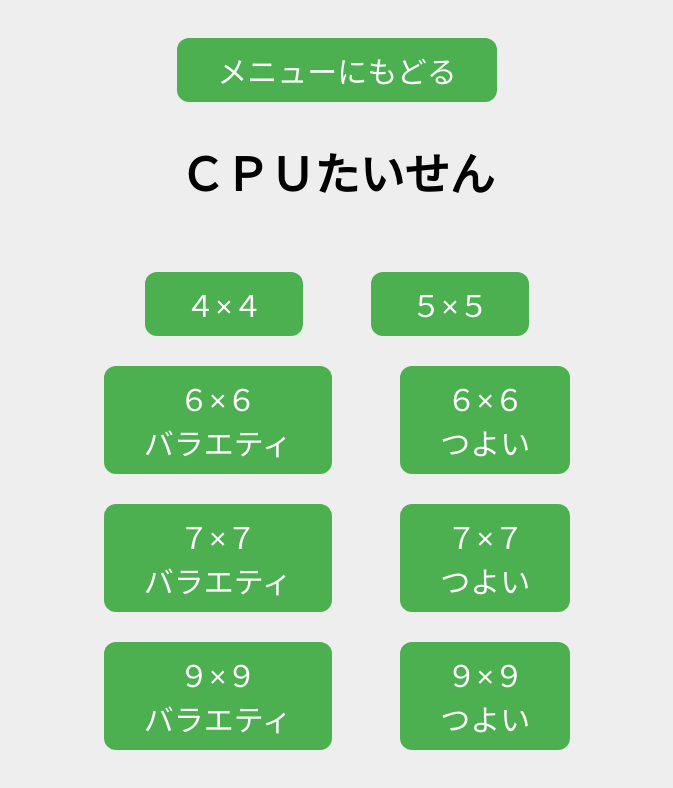
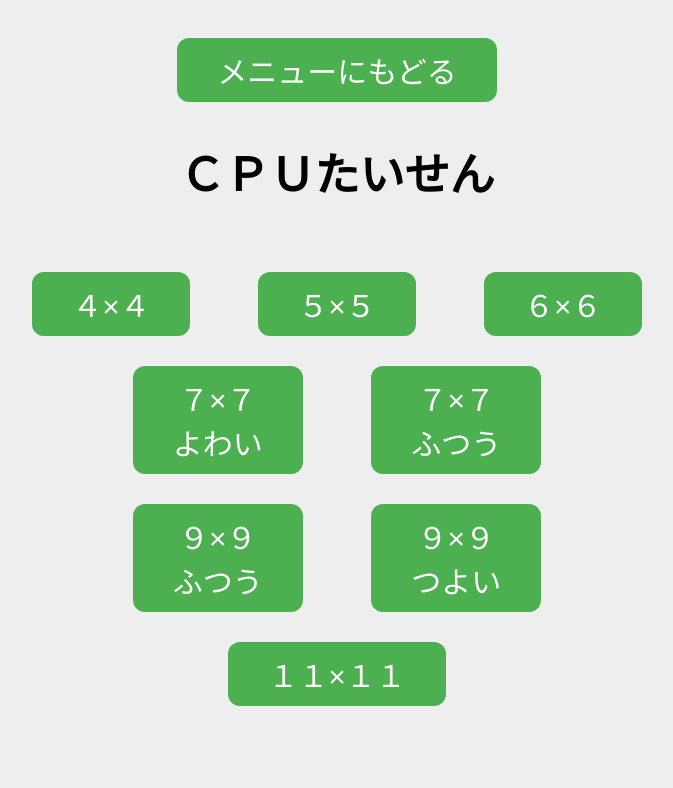
Before and after one commit to singo8068/myweb, a website: page ousamaigo/public/baneracpu.html in a window 1280 px wide. Shown: the whole page, without its empty margins (303-976 px from the left). Drawn offline with Linux system fonts and the light colour scheme.

Commit message:
Add files via upload

```diff
--- a/ousamaigo/public/baneracpu.html
+++ b/ousamaigo/public/baneracpu.html
@@ -15,18 +15,17 @@ a { display: inline-block; width: auto; margin: 30px auto 0; padding: 10px 40px;
   <a href="index.html" class="back">メニューにもどる</a>
 </div>
 <h2>ＣＰＵたいせん</h2>
-<a href="vscpu.html?size=4&maji=false&istuyo=true">４×４</a>
-　　<a href="vscpu.html?size=5&maji=false&istuyo=true">５×５</a>
+<a href="vscpu.html?size=4&maji=false&istuyo=2">４×４</a>
+　　<a href="vscpu.html?size=5&maji=false&istuyo=2">５×５</a>
+　　<a href="vscpu.html?size=6&maji=false&istuyo=2">６×６</a>
 <br/>
-<a href="vscpu.html?size=6&maji=false&istuyo=false">６×６<br/>バラエティ</a>
-　　<a href="vscpu.html?size=6&maji=false&istuyo=true">６×６<br/>つよい</a>
+<a href="vscpu.html?size=7&maji=false&istuyo=2">７×７<br/>よわい</a>
+　　<a href="vscpu.html?size=7&maji=false&istuyo=3">７×７<br/>ふつう</a>
 <br/>
-<a href="vscpu.html?size=7&maji=false&istuyo=false">７×７<br/>バラエティ</a>
-　　<a href="vscpu.html?size=7&maji=false&istuyo=true">７×７<br/>つよい</a>
+<a href="vscpu.html?size=9&maji=false&istuyo=3">９×９<br/>ふつう</a>
+　　<a href="vscpu.html?size=9&maji=false&istuyo=4">９×９<br/>つよい</a>
 <br/>
-<a href="vscpu.html?size=9&maji=false&istuyo=false">９×９<br/>バラエティ</a>
-　　<a href="vscpu.html?size=9&maji=false&istuyo=true">９×９<br/>つよい</a>
-<br/>
+<a href="vscpu.html?size=11&maji=false&istuyo=4">１１×１１</a>
 
 </body>
 </html>
```
Also changed, not shown: ousamaigo/public/banerabu.html (+1 -0 lines), ousamaigo/public/vscpu.html (+4 -6 lines).
